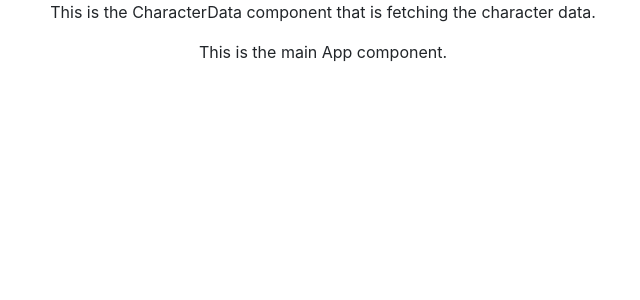
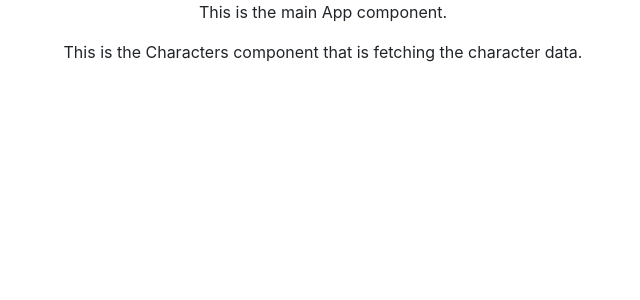
Before and after one commit to podmar/rick-and-morty-react-playground, a React (Create React App) app: page / in a window 1280 px wide. Shown: the top 300 px of the page, without its empty margins (317-957 px from the left). Built offline with nearby package versions, Linux system fonts and the light colour scheme; no server answers; the HTML template or start-up script is replaced by a standard one.

Commit message:
renamed CharacterData component into Characters

```diff
--- a/src/App.js
+++ b/src/App.js
@@ -1,12 +1,13 @@
 import './App.css';
-import CharacterData from "./CharacterData.js"
+import Characters from "./Characters.js"
 
 function App() {
   return (
     <div className="App">
-    <CharacterData/>
 
-    <p>This is the main App component.</p>
+      <p>This is the main App component.</p>
+      <Characters/>
+
     </div>
   );
 }
--- a/src/CharacterData.js
+++ b/src/Characters.js
@@ -1,6 +1,6 @@
 import React, { useEffect, useState } from 'react';
 
-function CharacterData() {
+function Characters() {
     const [characters, setCharacters] = useState([])
     const fetchCharacters = async function () {
         try {
@@ -22,9 +22,9 @@ function CharacterData() {
 
     return (
         <div>
-            <p>This is the CharacterData component that is fetching the character data.</p>
+            <p>This is the Characters component that is fetching the character data.</p>
         </div>
   )
 }
 
-export default CharacterData
+export default Characters
```
